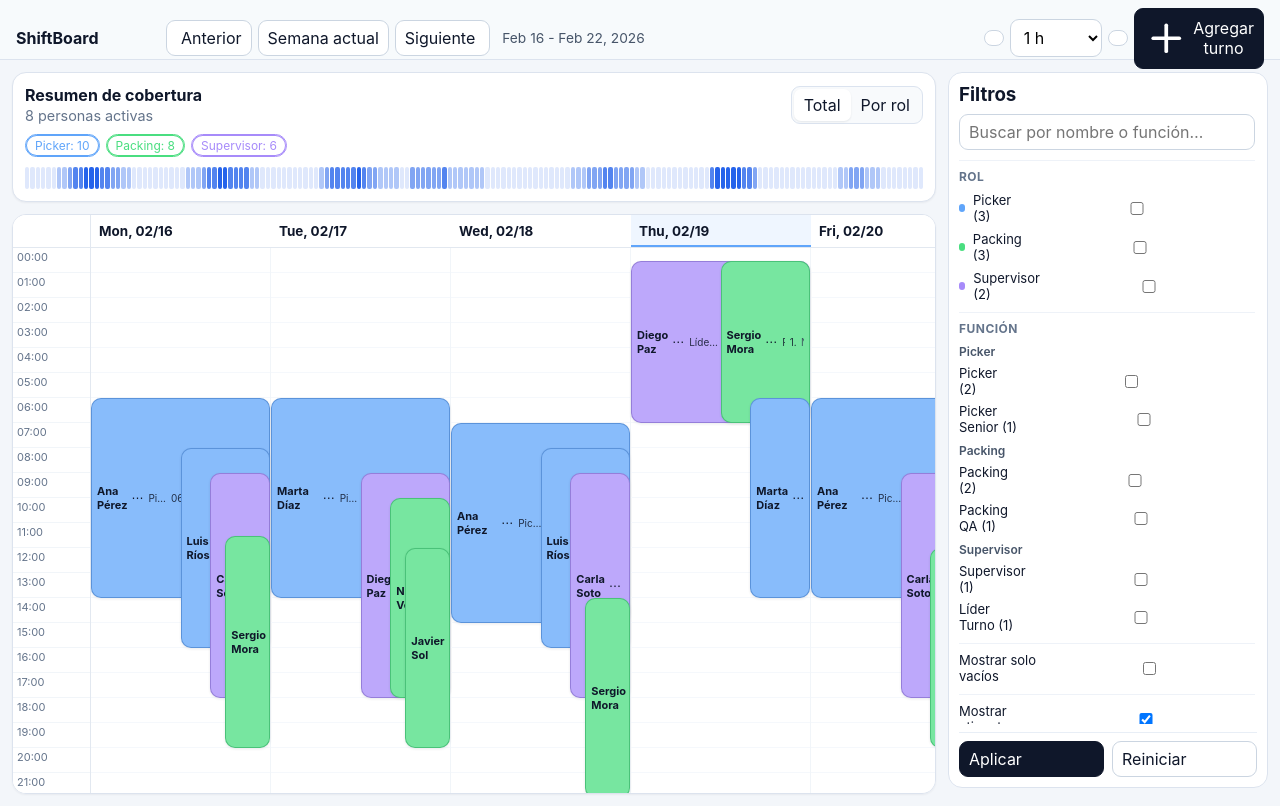
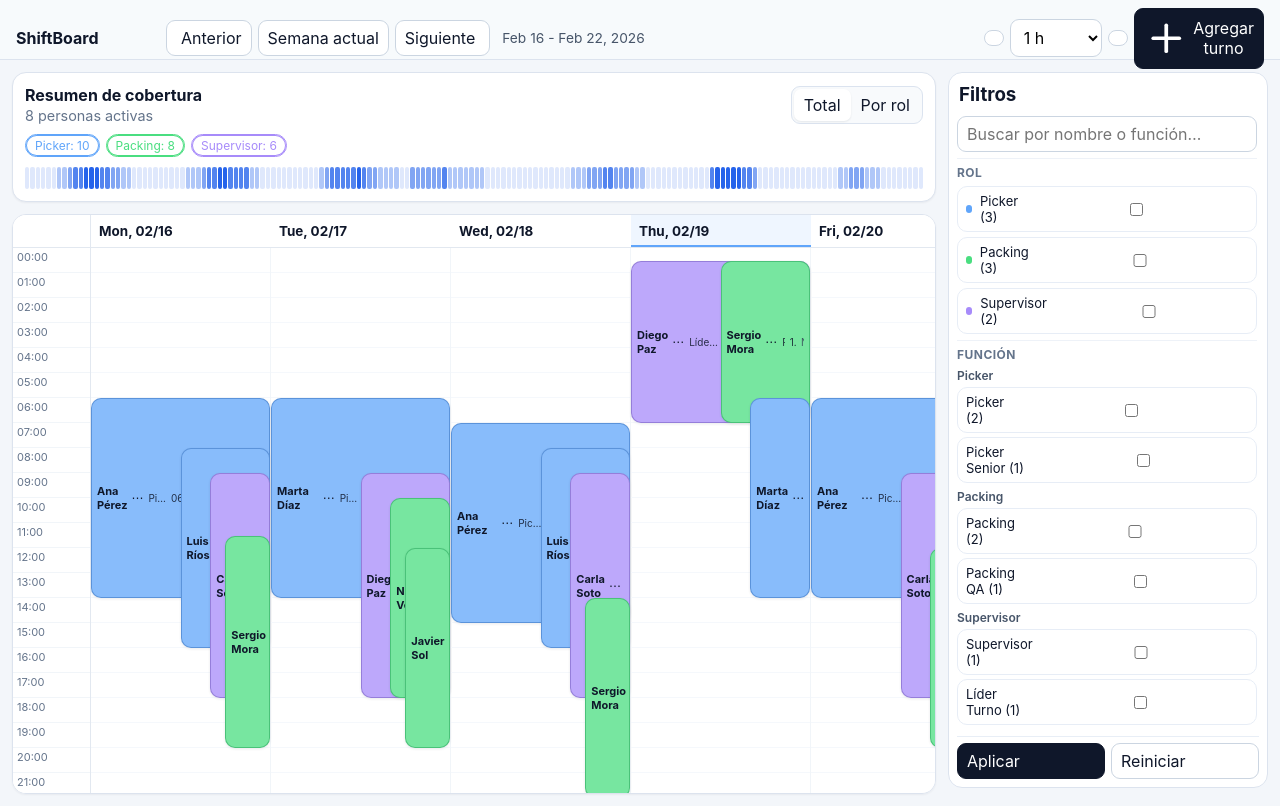
Before and after one commit to cabp393/chrono-ops, a React (Vite) app: page / in a window 1280 px wide. Built offline with nearby package versions, Linux system fonts and the light colour scheme.

Commit message:
Tighten filter sidebar spacing and top alignment

```diff
--- a/src/components/FiltersPanel.tsx
+++ b/src/components/FiltersPanel.tsx
@@ -124,7 +124,7 @@ export const FiltersPanel = ({
           <h4>Rol</h4>
           <div className="role-list compact">
             {roles.map((role) => (
-              <label key={role.id}>
+              <label key={role.id} className="filter-row">
                 <span><i style={{ backgroundColor: role.color }} />{role.nombre} ({roleCounts[role.id] || 0})</span>
                 <input type="checkbox" checked={draft.roleIds.includes(role.id)} onChange={() => toggleRole(role.id)} />
               </label>
@@ -142,7 +142,7 @@ export const FiltersPanel = ({
               <div key={roleId} className="function-group">
                 <p>{role?.nombre ?? roleId}</p>
                 {items.map((fn) => (
-                  <label key={fn.id} className="function-item">
+                  <label key={fn.id} className="function-item filter-row">
                     <span>{fn.nombre} ({functionCounts[fn.id] || 0})</span>
                     <input type="checkbox" checked={draft.functionIds.includes(fn.id)} onChange={() => toggleFunction(fn.id)} />
                   </label>
@@ -158,7 +158,7 @@ export const FiltersPanel = ({
                 const fn = functionsById.get(functionId);
                 if (!fn) return null;
                 return (
-                  <label key={functionId} className="function-item disabled">
+                  <label key={functionId} className="function-item filter-row disabled">
                     <span>{fn.nombre}</span>
                     <input type="checkbox" checked onChange={() => toggleFunction(functionId)} />
                   </label>
--- a/src/styles.css
+++ b/src/styles.css
@@ -122,38 +122,54 @@ select, input { width: 100%; border: 1px solid #cbd5e1; border-radius: 9px; padd
   align-self: start;
   display: grid;
   grid-template-rows: auto minmax(0, 1fr) auto;
-  gap: 8px;
+  gap: 6px;
   width: 320px;
   max-height: calc(100vh - 84px);
   background: #fff;
   border: 1px solid #dce3ee;
   border-radius: 14px;
-  padding: 10px;
+  padding: 8px;
 }
-.filters-head { display: flex; justify-content: space-between; align-items: center; gap: 8px; }
+.filters-head { display: flex; justify-content: space-between; align-items: center; gap: 6px; padding: 2px 2px 4px; }
 .filters-head-actions { display: flex; align-items: center; gap: 6px; }
 .pending-badge { font-size: 11px; color: #92400e; background: #fffbeb; border: 1px solid #fde68a; border-radius: 999px; padding: 2px 8px; }
 .filters-panel h3, .filters-panel p, .filters-panel h4 { margin: 0; }
-.filters-scroll { overflow: auto; display: grid; gap: 10px; padding-right: 2px; }
-.filters-section { position: relative; display: grid; gap: 8px; border-top: 1px solid #eef2f8; padding-top: 8px; }
+.filters-scroll {
+  overflow: auto;
+  display: grid;
+  align-content: start;
+  gap: 6px;
+  padding-right: 2px;
+}
+.filters-section { position: relative; display: grid; gap: 6px; border-top: 1px solid #eef2f8; padding-top: 6px; }
 .filters-section:first-child { border-top: 0; padding-top: 0; }
 .filters-section h4 { font-size: 12px; text-transform: uppercase; letter-spacing: .04em; color: #64748b; }
-.clear-search { position: absolute; right: 8px; top: 5px; border: 0; background: transparent; color: #64748b; font-size: 20px; line-height: 1; padding: 0 4px; }
-.role-list { margin-top: 0; display: grid; gap: 7px; }
+.clear-search { position: absolute; right: 8px; top: 4px; border: 0; background: transparent; color: #64748b; font-size: 20px; line-height: 1; padding: 0 4px; }
+.role-list { margin-top: 0; display: grid; gap: 5px; }
 .role-list label, .function-item { display: flex; justify-content: space-between; align-items: center; font-size: 13px; }
 .role-list span { display: inline-flex; align-items: center; gap: 8px; }
 .role-list i { width: 8px; height: 8px; border-radius: 999px; display: inline-block; }
-.function-group { display: grid; gap: 6px; }
+.function-group { display: grid; gap: 4px; }
 .function-group > p { font-size: 12px; color: #475569; font-weight: 600; }
 .function-item.disabled { opacity: .65; }
 .switch-row { display: flex; justify-content: space-between; align-items: center; font-size: 13px; }
+.filter-row {
+  padding: 6px 8px;
+  border: 1px solid #e7edf6;
+  border-radius: 10px;
+  background: #fff;
+}
+.filter-row:hover {
+  border-color: #d5deec;
+  background: #fbfdff;
+}
 .filters-footer {
   position: sticky;
   bottom: 0;
   display: grid;
   grid-template-columns: 1fr 1fr;
-  gap: 8px;
-  padding-top: 8px;
+  gap: 6px;
+  padding-top: 6px;
   border-top: 1px solid #e8eef6;
   background: #fff;
 }
```
